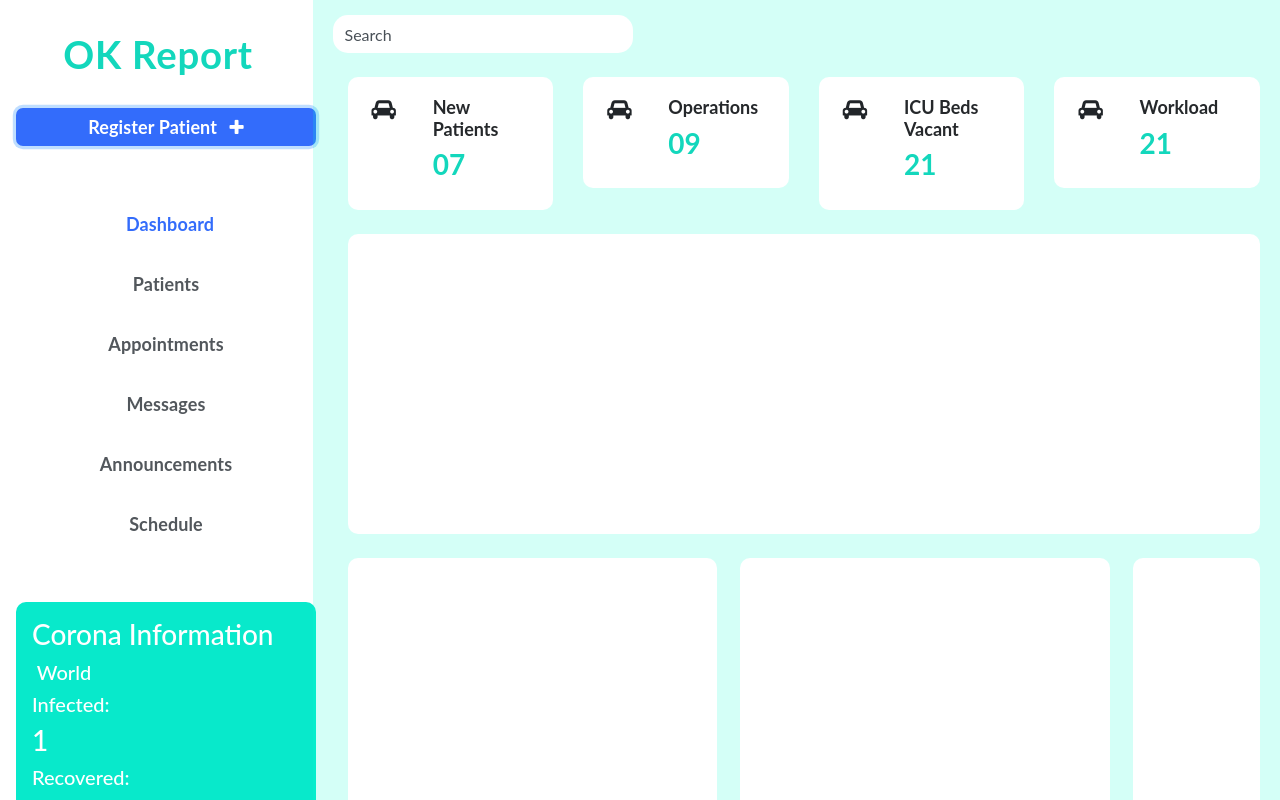
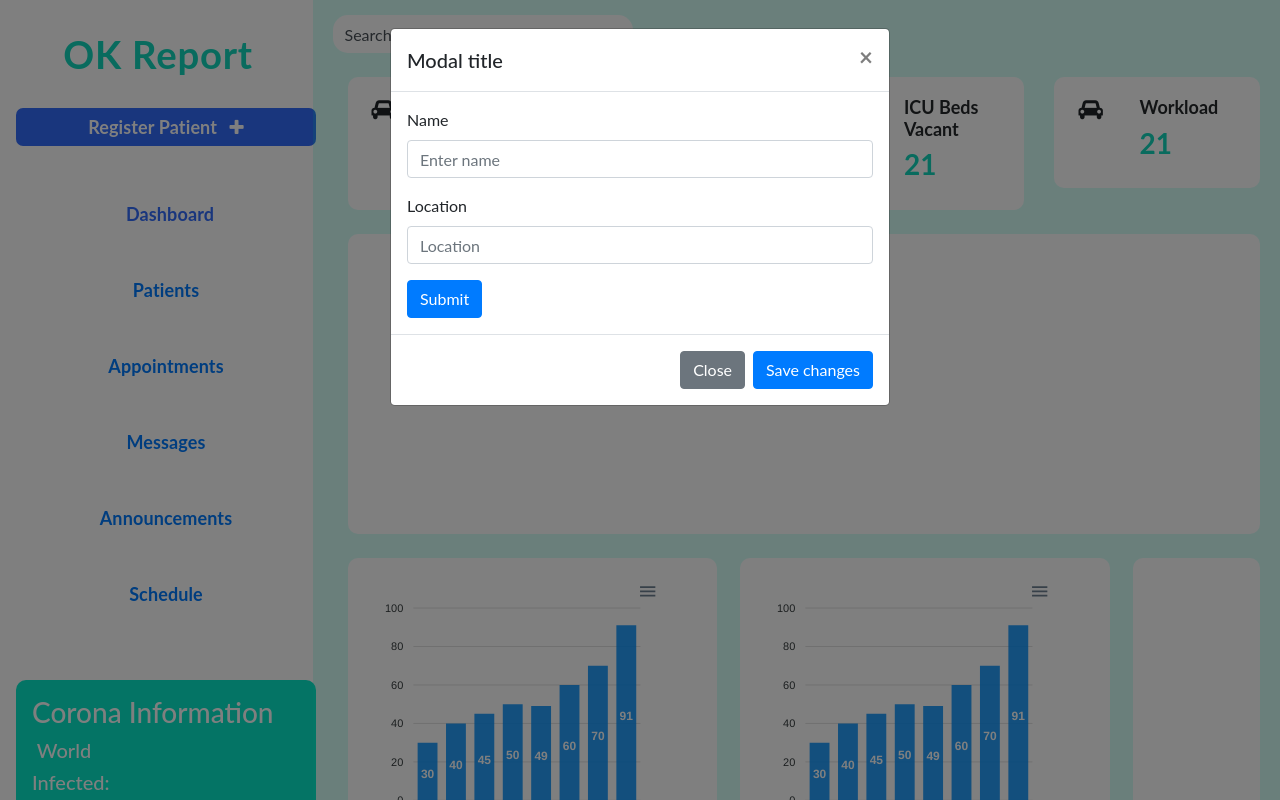
Before and after one commit to parthx9/Ok-Report, a React (Create React App) app: page /Home in a window 1280 px wide. Both pictures are taken after a click on the button "Register Patient". Shown: the top 800 px of the page. Built offline with nearby package versions, Linux system fonts and the light colour scheme; no server answers.

Commit message:
Create patient Added

```diff
--- a/package.json
+++ b/package.json
@@ -7,9 +7,12 @@
     "@testing-library/jest-dom": "^5.11.5",
     "@testing-library/react": "^11.1.0",
     "@testing-library/user-event": "^12.1.10",
+    "apexcharts": "^3.22.0",
     "bootstrap": "^4.5.3",
     "font-awesome": "^4.7.0",
+    "jquery": "^3.5.1",
     "react": "^17.0.1",
+    "react-apexcharts": "^1.3.7",
     "react-dom": "^17.0.1",
     "react-router-dom": "^5.2.0",
     "react-scripts": "4.0.0",
--- a/src/App.css
+++ b/src/App.css
@@ -59,7 +59,7 @@
     font-size: 28px;
 }
 
-.nav li a{
+.nav li{
     padding: 18px 5px 18px 5px;
     font-style: normal;
     font-weight: bold;
--- a/src/components/HomeComponent.jsx
+++ b/src/components/HomeComponent.jsx
@@ -1,6 +1,27 @@
 import React, { Component } from 'react';
+import Chart from 'react-apexcharts';
 
 class Home extends Component {
+    constructor(props){
+        super(props)
+
+        this.state = {
+            options: {
+              chart: {
+                id: "basic-bar"
+              },
+              xaxis: {
+                categories: [1991, 1992, 1993, 1994, 1995, 1996, 1997, 1998]
+              }
+            },
+            series: [
+              {
+                name: "series-1",
+                data: [30, 40, 45, 50, 49, 60, 70, 91]
+              }
+            ]
+          };
+    }
     render(){
         return(
             <div className='containing'>
@@ -75,6 +96,7 @@ class Home extends Component {
                     <div className='col-12 image-section'>
                         <div className='card'>
                             <div className='card-body'>
+
                             </div>
                         </div>
                     </div>
@@ -83,12 +105,26 @@ class Home extends Component {
                     <div className='col-5 pr-2'>
                         <div className='card'>
                             <div className='card-body'>
+                                <Chart
+                                    options={this.state.options}
+                                    series={this.state.series}
+                                    type="bar"
+                                    width="90%"
+                                    height='100%'
+                                />
                             </div>
                         </div>
                     </div>
                     <div className='col-5 pr-2'>
                         <div className='card'>
                             <div className='card-body'>
+                                <Chart
+                                    options={this.state.options}
+                                    series={this.state.series}
+                                    type="bar"
+                                    width="90%"
+                                    height='100%'
+                                />
                             </div>
                         </div>
                     </div>
--- a/src/components/NavComponent.jsx
+++ b/src/components/NavComponent.jsx
@@ -9,8 +9,58 @@ class Nav extends Component{
 
         this.state = {
             coronaData : [],
-            isLoading : true
+            isLoading : true,
+            name: null,
+            location: null
         }
+
+        this.registerPatientHandler = this.registerPatientHandler.bind(this);
+        this.handleLocationChange = this.handleLocationChange.bind(this);
+        this.handleNameChange = this.handleNameChange.bind(this)
+
+    }
+
+    registerPatientHandler(e){
+        var myHeaders = new Headers();
+        myHeaders.append("Authorization", "Bearer eyJhbGciOiJIUzI1NiIsInR5cCI6IkpXVCJ9.eyJfaWQiOiI1ZjljM2FlNmI2YTA1ZTJjMjlkYzNjZmEiLCJleHBpcmVzSW4iOjM2MDAwMCwiaWF0IjoxNjA0MDc4OTY0fQ.pXv8UelRMA9gbtCJlEnPh9ePShCpXQbVkkDcHubkMkY");
+        myHeaders.append("Content-Type", "application/json");
+
+        var raw = JSON.stringify({name: this.state.name, location: this.state.location});
+
+        var requestOptions = {
+        method: 'POST',
+        headers: myHeaders,
+        body: raw,
+        redirect: 'follow'
+        };
+
+        fetch("http://1a3e1467c8df.ngrok.io/api/doctor/createpatient", requestOptions)
+        .then(response => response.json())
+        .then(result => console.log(result))
+        .catch(error => console.log('error', error));
+
+        e.preventDefault();
+
+        this.setState({
+            name: '',
+            location: ''
+        })
+
+    }
+
+    handleLocationChange(e){
+        this.setState({
+            location: e.target.value
+        })
+        console.log(this.state.location)
+    }
+
+    handleNameChange(e){
+        this.setState({
+            name: e.target.value
+        })
+
+        console.log(this.state.name)
     }
 
 
@@ -28,12 +78,13 @@ class Nav extends Component{
     }
     render(){
         return(
+            <>
             <ul class="nav flex-column text-center p-3">
                 <div className='navbar-brand'>
                     <p className='brand-name'>OK Report</p>
                 </div>
                 <div>
-                    <button className='btn register-patient-btn'>Register Patient <i className='fa pl-2 fa-plus'></i></button>
+                    <button data-toggle="modal" data-target="#registerModal" type="button" className='btn register-patient-btn'>Register Patient <i className='fa pl-2 fa-plus'></i></button>
                 </div>
                 <li class="nav-item pt-5">
                     <NavLink to='/Home' class="nav-link active"><i className='fas fa-chart-pie pr-2'></i> Dashboard</NavLink>
@@ -64,6 +115,36 @@ class Nav extends Component{
                     <h3>{(!this.state.isLoading)? this.state.coronaData.deaths.value:1}</h3>
                 </div>
             </ul>
+            <div class="modal fade" id="registerModal" tabindex="-1" role="dialog" aria-labelledby="exampleModalLabel" aria-hidden="true">
+                <div class="modal-dialog" role="document">
+                    <div className="modal-content">
+                    <div className="modal-header">
+                        <h5 className="modal-title" id="exampleModalLabel">Modal title</h5>
+                        <button type="button" class="close" data-dismiss="modal" aria-label="Close">
+                        <span aria-hidden="true">&times;</span>
+                        </button>
+                    </div>
+                    <div className="modal-body">
+                        <form onSubmit={this.registerPatientHandler}>
+                            <div class="form-group">
+                                <label for="name">Name</label>
+                                <input type="text" className="form-control" id="name" value={this.state.name} onChange={this.handleNameChange} aria-describedby="name" placeholder="Enter name" />
+                            </div>
+                            <div class="form-group">
+                                <label for="location">Location</label>
+                                <input type="text" className="form-control" value={this.state.location} onChange={this.handleLocationChange} id="location" placeholder="Location" />
+                            </div>
+                            <button type="submit" className="btn btn-primary">Submit</button>
+                        </form>
+                    </div>
+                    <div className="modal-footer">
+                        <button type="button" className="btn btn-secondary" data-dismiss="modal">Close</button>
+                        <button type="button" className="btn btn-primary">Save changes</button>
+                    </div>
+                    </div>
+                </div>
+            </div>
+            </>
 
         )
     }
--- a/src/index.js
+++ b/src/index.js
@@ -1,5 +1,7 @@
 import React from 'react';
 import ReactDOM from 'react-dom';
+import '../node_modules/bootstrap/dist/js/bootstrap';
+import '../node_modules/jquery/dist/jquery.slim';
 import './index.css';
 import App from './App';
 import reportWebVitals from './reportWebVitals';
```
Also changed, not shown: 1 other file (tests, documents, lock files or other folders).
